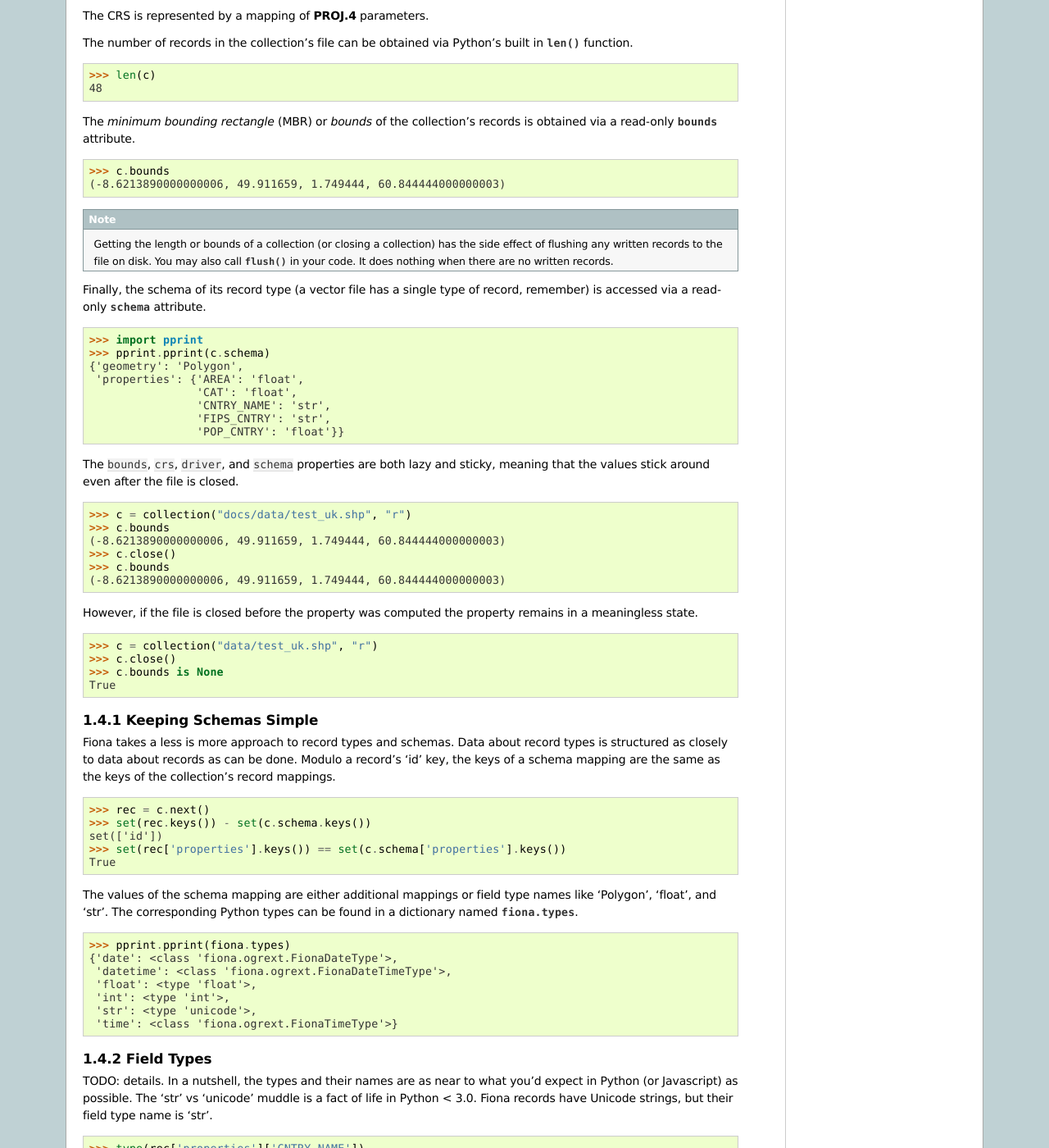
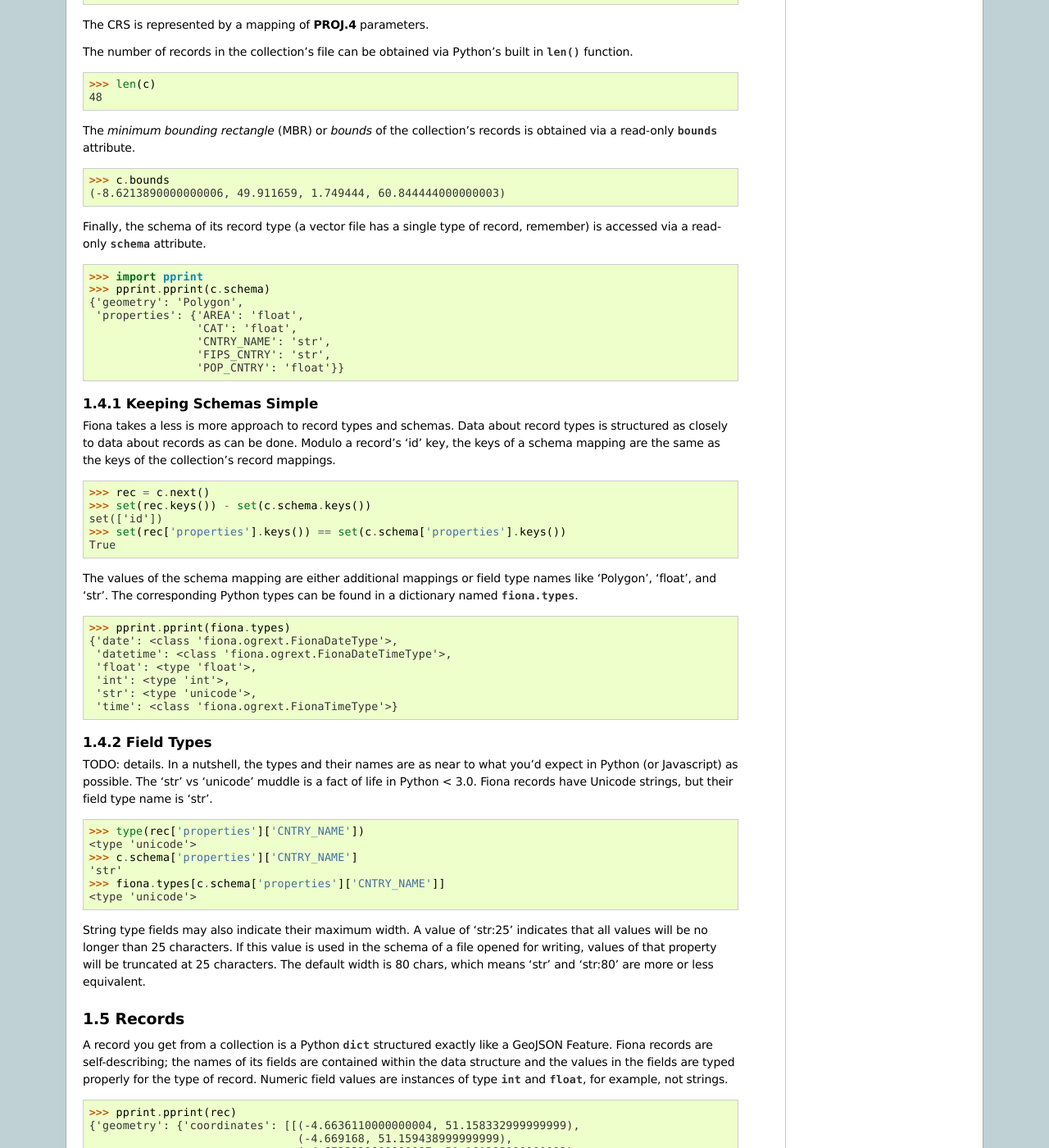
Before and after one commit to Toblerity/Fiona, a Sphinx documentation site: the page built from docs/manual.rst, in a window 1280 px wide and 1400 px high, scrolled down 4524 px. Shown: the whole window at 82% size. Built offline with Sphinx 7.4.7, drawn with Linux system fonts in a browser that asks for light colours; pages that are not in the unit, such as notebooks, are missing from menus; some of the changed text lies outside the part shown.

Commit message:
Update manual for 0.9.

```diff
--- a/docs/manual.rst
+++ b/docs/manual.rst
@@ -3,8 +3,8 @@
 =====================
 
 :Author: Sean Gillies, <sean.gillies@gmail.com>
-:Revision: 0.8
-:Date: 10 March 2012
+:Revision: 0.9
+:Date: 7 March 2013
 :Copyright:
   This work is licensed under a `Creative Commons Attribution 3.0
   United States License`__.
@@ -100,7 +100,7 @@
   import logging
   import sys
 
-  from fiona import collection
+  import fiona
 
 
   logging.basicConfig(stream=sys.stderr, level=logging.INFO)
@@ -116,20 +116,20 @@
       return sum(xs[i]*(ys[i+1]-ys[i-1]) for i in range(1, len(coords)))/2.0
 
 
-  with collection("docs/data/test_uk.shp", "r") as source:
+  with fiona.open('docs/data/test_uk.shp', 'r') as source:
 
       # Copy the source schema and add two new properties.
-      schema = source.schema.copy()
-      schema['properties']['s_area'] = 'float'
-      schema['properties']['timestamp'] = 'str'
+      sink_schema = source.schema.copy()
+      sink_schema['properties']['s_area'] = 'float'
+      sink_schema['properties']['timestamp'] = 'datetime'
 
       # Create a sink for processed features with the same format and
       # coordinate reference system as the source.
-      with collection(
-              "oriented-ccw.shp", "w",
+      with fiona.open(
+              'oriented-ccw.shp', 'w',
+              crs=source.crs
               driver=source.driver,
-              schema=schema,
-              crs=source.crs
+              schema=sink_schema,
               ) as sink:
 
           for f in source:
@@ -159,7 +159,7 @@
               except Exception, e:
                   logging.exception("Error processing feature %s:", f['id'])
 
-          # The sink collection is written to disk when its block ends
+          # The sink file is written to disk and closed when its block ends.
 
 Data Model
 ==========
@@ -207,21 +207,23 @@
 Reading Vector Data
 ===================
 
-Reading a GIS vector file begins by opening it in mode ``"r"`` using Fiona's
-:py:func:`~fiona.collection` function. It returns an opened
+Reading a GIS vector file begins by opening it in mode ``'r'`` using Fiona's
+:py:func:`~fiona.open` function. It returns an opened
 :py:class:`~fiona.collection.Collection` object.
 
 .. sourcecode:: pycon
 
-  >>> from fiona import collection
-  >>> c = collection("docs/data/test_uk.shp", "r")
+  >>> import fiona
+  >>> c = fiona.open('docs/data/test_uk.shp', 'r')
+  >>> c
+  <open Collection 'docs/data/test_uk.shp:test_uk', mode 'r' at 0x3763d0>
   >>> c.closed
   False
 
-.. admonition:: Possible API Change
+.. admonition:: API Change
 
-   :py:func:`fiona.collection` may be renamed (or aliased) to
-   :py:func:`fiona.open` in a future version.
+   :py:func:`fiona.collection` is deprecated, but aliased to
+   :py:func:`fiona.open` in version 0.9.
 
 Fiona's :py:class:`~fiona.collection.Collection` is like a Python
 :py:class:`file`, but is iterable for records rather than lines.
@@ -245,12 +247,12 @@
   >>> len(list(c))
   0
 
-A future version of Fiona may (should?) allow you to seek records by their
-index, but for now you must reopen the collection to get back to the beginning.
+Seeking the beginning of the file is not supported. You must reopen the
+collection to get back to the beginning.
 
 .. sourcecode:: pycon
 
-  >>> c = collection("docs/data/test_uk.shp", "r")
+  >>> c = fiona.open('docs/data/test_uk.shp', 'r')
   >>> len(list(c))
   48
 
@@ -266,7 +268,7 @@
 
 .. sourcecode:: pycon
 
-  >>> c = collection("docs/data/test_uk.shp", "r")
+  >>> c = fiona.open('docs/data/test_uk.shp', 'r')
   >>> hits = c.filter(bbox=(-5.0, 55.0, 0.0, 60.0))
   >>> len(list(hits))
   7
@@ -283,7 +285,7 @@
 .. sourcecode:: pycon
 
   >>> try:
-  ...     with collection("docs/data/test_uk.shp", "r") as c:
+  ...     with fiona.open('docs/data/test_uk.shp', 'r') as c:
   ...         print len(list(c))
   ...         assert True is False
   ... except:
@@ -308,14 +310,14 @@
 =======================================
 
 In addition to attributes like those of :py:class:`file`
-(:py:attr:`~file.mode`, :py:attr:`~file.closed`),
+(:py:attr:`~file.name`, :py:attr:`~file.mode`, :py:attr:`~file.closed`),
 a :py:class:`~fiona.collection.Collection` has a read-only
 :py:attr:`~fiona.collection.Collection.driver` attribute which names the
 :program:`OGR` :dfn:`format driver` used to open the vector file.
 
 .. sourcecode:: pycon
 
-  >>> c = collection("docs/data/test_uk.shp", "r")
+  >>> c = fiona.open('docs/data/test_uk.shp', 'r')
   >>> c.driver
   'ESRI Shapefile'
 
@@ -346,13 +348,6 @@
   >>> c.bounds
   (-8.6213890000000006, 49.911659, 1.749444, 60.844444000000003)
 
-.. admonition:: Note
-
-   Getting the length or bounds of a collection (or closing a collection) has
-   the side effect of flushing any written records to the file on disk. You
-   may also call :py:meth:`~fiona.collection.Collection.flush` in your code.
-   It does nothing when there are no written records.
-
 Finally, the schema of its record type (a vector file has a single type of
 record, remember) is accessed via a read-only
 :py:attr:`~fiona.collection.Collection.schema` attribute.
@@ -367,28 +362,6 @@
                   'CNTRY_NAME': 'str',
                   'FIPS_CNTRY': 'str',
                   'POP_CNTRY': 'float'}}
-
-The ``bounds``, ``crs``, ``driver``, and ``schema`` properties are both lazy
-and sticky, meaning that the values stick around even after the file is closed.
-
-.. sourcecode:: pycon
-
-  >>> c = collection("docs/data/test_uk.shp", "r")
-  >>> c.bounds
-  (-8.6213890000000006, 49.911659, 1.749444, 60.844444000000003)
-  >>> c.close()
-  >>> c.bounds
-  (-8.6213890000000006, 49.911659, 1.749444, 60.844444000000003)
-
-However, if the file is closed before the property was computed the property
-remains in a meaningless state.
-
-.. sourcecode:: pycon
-
-  >>> c = collection("data/test_uk.shp", "r")
-  >>> c.close()
-  >>> c.bounds is None
-  True
 
 Keeping Schemas Simple
 ----------------------
@@ -436,6 +409,13 @@
   'str'
   >>> fiona.types[c.schema['properties']['CNTRY_NAME']]
   <type 'unicode'>
+
+String type fields may also indicate their maximum width. A value of 'str:25'
+indicates that all values will be no longer than 25 characters. If this value
+is used in the schema of a file opened for writing, values of that property
+will be truncated at 25 characters. The default width is 80 chars, which means
+'str' and 'str:80' are more or less equivalent.
+
 
 Records
 =======
@@ -489,7 +469,7 @@
 
 .. sourcecode:: pycon
 
-  >>> c = collection("docs/data/test_uk.shp", "r")
+  >>> c = fiona.open('docs/data/test_uk.shp', 'r')
   >>> rec = c.next()
   >>> rec['id']
   '0'
@@ -622,8 +602,8 @@
 Writing Vector Data
 ===================
 
-A vector file can be opened for writing in mode ``"a"`` (append) or mode
-``"w"`` (write).
+A vector file can be opened for writing in mode ``'a'`` (append) or mode
+``'w'`` (write).
 
 .. admonition:: Note
 
@@ -639,23 +619,23 @@
 
 .. sourcecode:: pycon
 
-  >>> with collection("docs/data/test_uk.shp", "r") as c:
+  >>> with fiona.open('docs/data/test_uk.shp', 'r') as c:
   ...     rec = c.next()
   >>> rec['id'] = '-1'
-  >>> rec['properties']['CNTRY_NAME'] = u"Gondor"
+  >>> rec['properties']['CNTRY_NAME'] = u'Gondor'
   >>> import os
   >>> os.system("cp docs/data/test_uk.* /tmp")
   0
 
 The coordinate reference system. format, and schema of the file are already
-defined, so it's opened with just two arguments as for reading, but in ``"a"``
+defined, so it's opened with just two arguments as for reading, but in ``'a'``
 mode. The new record is written to the end of the file using the
 :py:meth:`~fiona.collection.Collection.write` method. Accordingly, the length
 of the file grows from 48 to 49.
 
 .. sourcecode:: pycon
 
-  >>> with collection("/tmp/test_uk.shp", "a") as c:
+  >>> with fiona.open('/tmp/test_uk.shp', 'a') as c:
   ...     print len(c)
   ...     c.write(rec)
   ...     print len(c)
@@ -663,22 +643,12 @@
   48
   49
 
-The count of records remains even after the collection is closed.
-
-.. sourcecode:: pycon
-
-  >>> c.closed
-  True
-  >>> len(c)
-  49
-
-
 The record you write must match the file's schema (because a file contains one
 type of record, remember). You'll get a :py:class:`ValueError` if it doesn't.
 
 .. sourcecode:: pycon
 
-  >>> with collection("/tmp/test_uk.shp", "a") as c:
+  >>> with fiona.open('/tmp/test_uk.shp', 'a') as c:
   ...     c.write({'properties': {'foo': 'bar'}})
   ...
   Traceback (most recent call last):
@@ -691,7 +661,7 @@
 
 .. sourecode:: pycon
 
-  >>> with collection("/tmp/test_uk.shp", "r") as c:
+  >>> with fiona.open('/tmp/test_uk.shp', 'a') as c:
   ...     records = list(c)
   >>> records[-1]['id']
   '48'
@@ -708,7 +678,7 @@
 
 .. sourcecode:: pycon
 
-  >>> with collection("/tmp/test_uk.shp", "a") as c:
+  >>> with fiona.open('/tmp/test_uk.shp', 'a') as c:
   ...     c.writerecords([rec, rec, rec])
   ...     print len(c)
   ...
@@ -724,8 +694,8 @@
 
    Fiona's output is buffered. The records passed to :py:meth:`write` and
    :py:meth:`writerecords` are flushed to disk when the collection is closed.
-   This means that writing large files is memory intensive. Work is planned to
-   make output more efficient by the 1.0 release.
+   You may also call :py:meth:`flush` periodically to write the buffer contents
+   to disk.
 
 Writing New Files
 -----------------
@@ -736,12 +706,11 @@
 as described above. A CRS is also just a mapping, and the possible formats are
 enumerated in the :py:attr:`fiona.drivers` list.
 
-
 Copy the parameters of our demo file.
 
 .. sourcecode:: pycon
 
-  >>> with collection("docs/data/test_uk.shp", "r") as source:
+  >>> with fiona.open('docs/data/test_uk.shp', 'r') as source:
   ...     source_driver = source.driver
   ...     source_crs = source.crs
   ...     source_schema = source.schema
@@ -762,9 +731,9 @@
 
 .. sourcecode:: pycon
 
-  >>> with collection(
-  ...         "/tmp/foo.shp",
-  ...         "w",
+  >>> with fiona.open(
+  ...         '/tmp/foo.shp',
+  ...         'w',
   ...         driver=source_driver,
   ...         crs=source_crs,
   ...         schema=source_schema) as c:
@@ -779,6 +748,16 @@
   >>> len(c)
   1
 
+The :py:attr:`~fiona.collection.Collection.meta` attribute makes duplication of
+a file's meta properties even easier.
+
+.. sourcecode:: pycon
+
+  >>> source = fiona.open('docs/data/test_uk.shp', 'r')
+  >>> sink = fiona.open('/tmp/foo.shp', 'w', **source.meta)
+
+References
+==========
 
 .. [Kent1978] William Kent, Data and Reality, North Holland, 1978.
 .. [ESRI1998] ESRI Shapefile Technical Description. July 1998. http://www.esri.com/library/whitepapers/pdfs/shapefile.pdf
```
Also changed, not shown: other parts of docs/manual.rst (+2 -2 lines), 1 other file.
